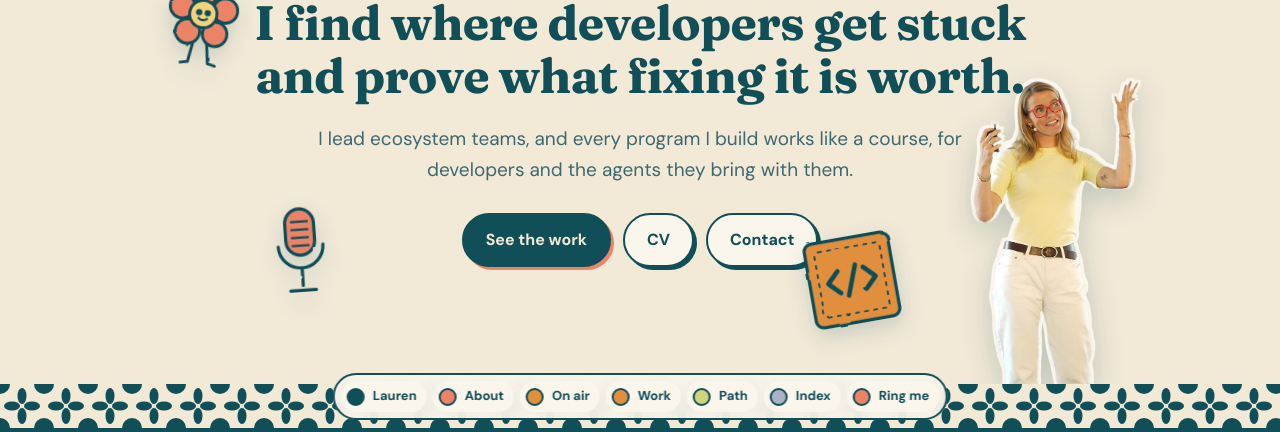
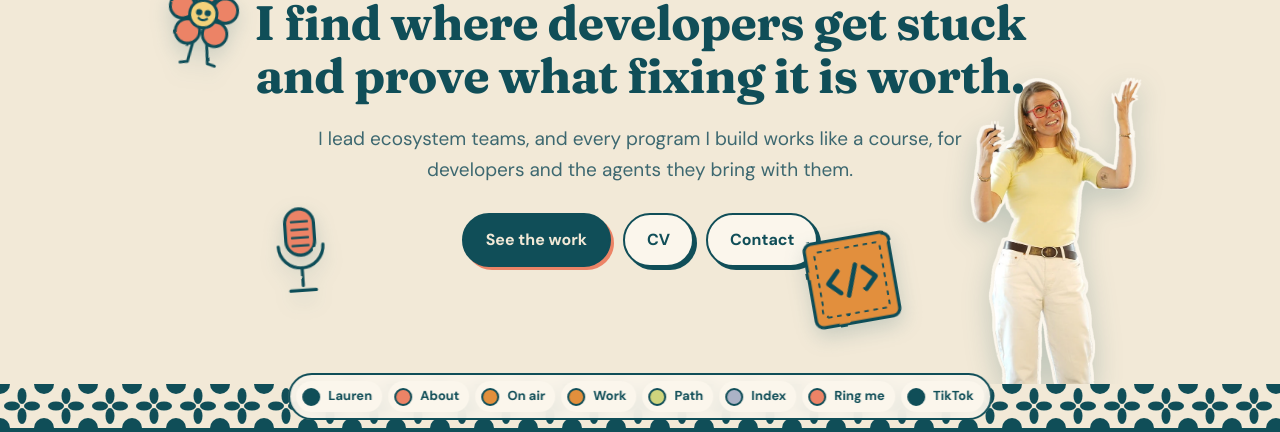
Before and after one commit to laurenelee/lolocoding.com, a plain HTML site: page index.html in a window 1280 px wide. Shown: the part 368-800 px from the top of the page. Drawn offline with Linux system fonts and the light colour scheme; a web font is replaced by a local one.

Commit message:
add tiktok

```diff
--- a/index.html
+++ b/index.html
@@ -1691,6 +1691,13 @@
       <a href="#path" style="--c: var(--chart)">Path</a>
       <a href="#index" style="--c: var(--lav)">Index</a>
       <a href="#contact" style="--c: var(--coral)">Ring me</a>
+      <a
+        href="https://www.tiktok.com/@lolocoding"
+        target="_blank"
+        rel="noopener"
+        style="--c: var(--teal)"
+        >TikTok</a
+      >
     </nav>
 
     <!-- ================= hero ================= -->
```
